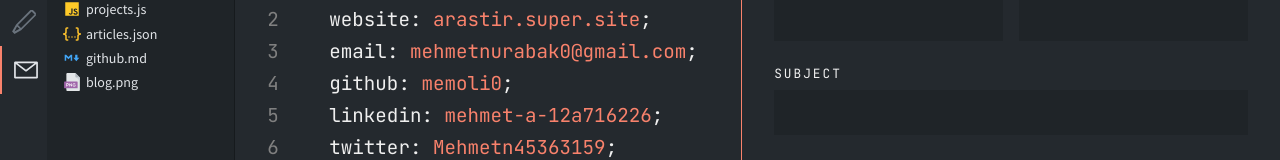
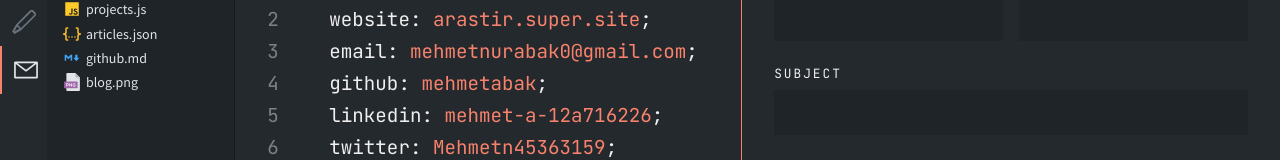
Before and after one commit to mehmetabak/Dev, a Next.js app: page /contact in a window 1280 px wide. Shown: the part 176-336 px from the top of the page. Built offline with nearby package versions, Linux system fonts and the light colour scheme.

Commit message:
Update ContactCode.jsx

```diff
--- a/components/ContactCode.jsx
+++ b/components/ContactCode.jsx
@@ -13,7 +13,7 @@ const contactItems = [
   },
   {
     social: 'github',
-    link: 'memoli0',
+    link: 'mehmetabak',
     href: 'https://github.com/mehmetabak',
   },
   {
```
